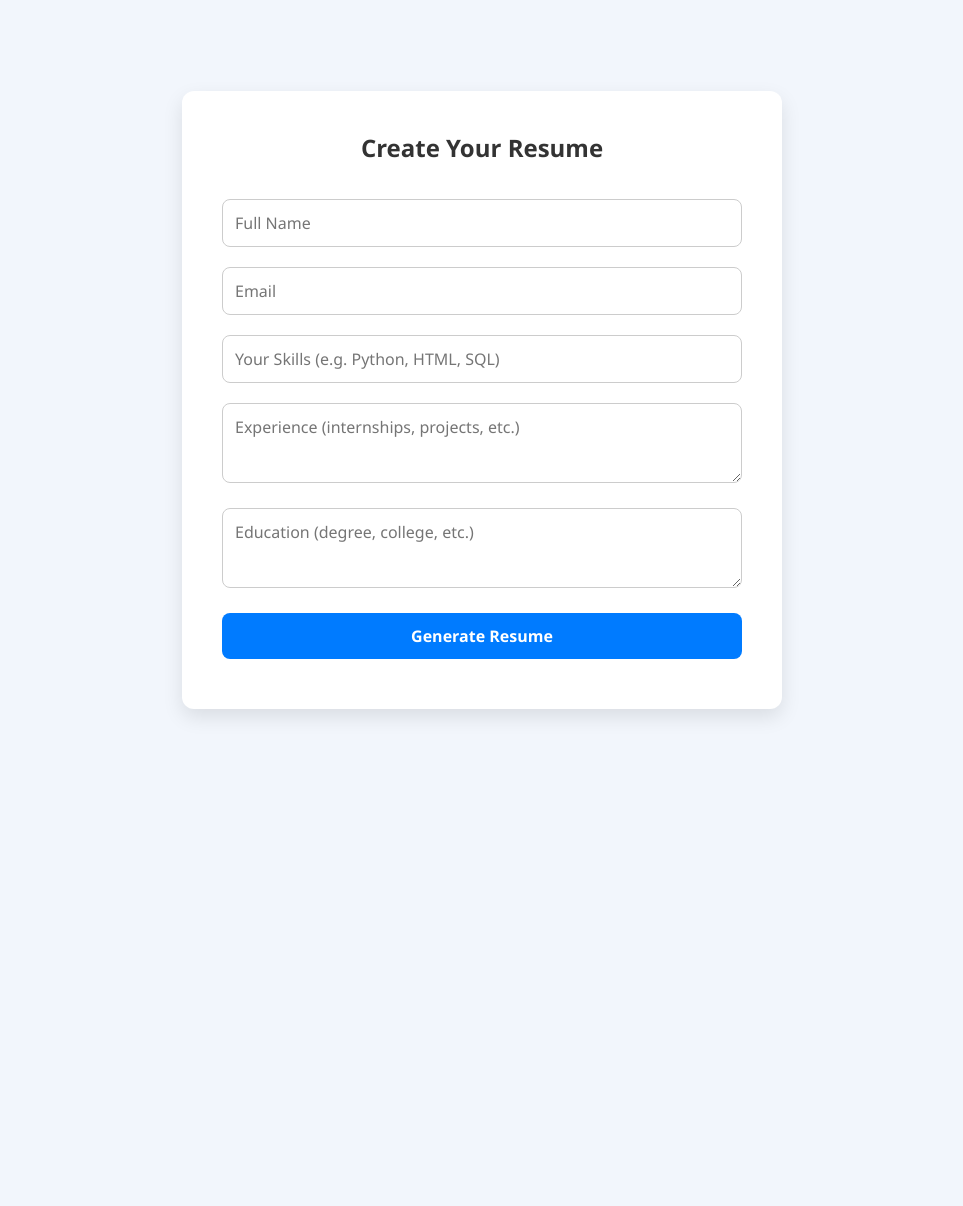
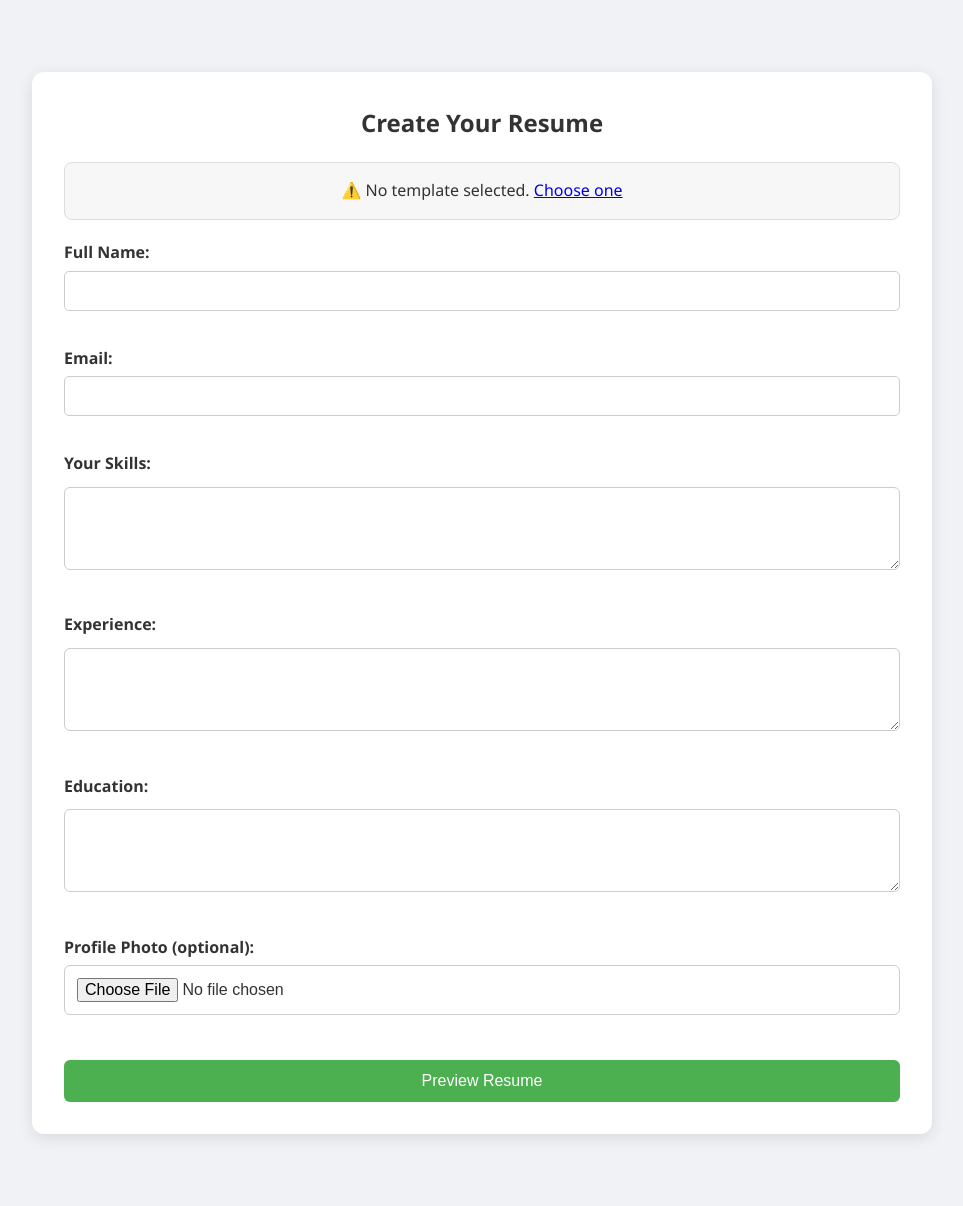
Before and after one commit to mallika8080/resume-builder, a Flask app: page /create/1 in a window 1280 px wide. Shown: the whole page, without its empty margins (158-1121 px from the left). Before the commit the page ends 717 px from the top, so only its background shows below. Run offline with Flask 3, Linux system fonts and the light colour scheme.

Commit message:
Updated style or code

```diff
--- a/app.py
+++ b/app.py
@@ -66,6 +66,25 @@ def select_template():
         {"name": "Confetti", "image": "https://via.placeholder.com/250x320?text=Confetti", "slug": "confetti"},
     ]
     return render_template("select_template.html", templates=templates)
+
+@app.route('/choose-template')
+def choose_template():
+    templates = [
+        {
+            "name": "Classic",
+            "image": "https://i.imgur.com/JP52fdG.png"
+        },
+        {
+            "name": "Modern",
+            "image": "https://i.imgur.com/k7J9FZP.png"
+        },
+        {
+            "name": "Creative",
+            "image": "https://i.imgur.com/MKxQ7tU.png"
+        }
+    ]
+    return render_template('select_template.html', templates=templates)
+
 
 @app.route('/select-template/<template_name>')
 def use_template(template_name):
--- a/static/style.css
+++ b/static/style.css
@@ -1,32 +1,134 @@
-body {
-  font-family: Arial, sans-serif;
-  margin: 40px;
-  background-color: #f9f9f9;
+/* General Reset */
+* {
+  margin: 0;
+  padding: 0;
+  box-sizing: border-box;
 }
 
-h2 {
+/* Body Styling */
+body {
+  font-family: 'Segoe UI', Tahoma, Geneva, Verdana, sans-serif;
+  background-color: #f0f2f5;
   color: #333;
+  line-height: 1.6;
 }
 
-form {
-  background-color: white;
-  padding: 20px;
-  border-radius: 12px;
-  box-shadow: 0 0 10px rgba(0,0,0,0.1);
-  width: 400px;
+/* Navbar */
+nav {
+  background-color: #0d6efd;
+  padding: 1rem 2rem;
+  display: flex;
+  justify-content: space-between;
+  align-items: center;
 }
 
-input, textarea, button {
-  width: 100%;
-  padding: 10px;
-  margin-bottom: 15px;
-  border: 1px solid #ccc;
-  border-radius: 8px;
+nav .brand {
+  color: white;
+  font-weight: bold;
+  font-size: 20px;
+  text-decoration: none;
 }
 
-button {
-  background-color: #4CAF50;
+nav .nav-links a {
   color: white;
-  font-weight: bold;
+  text-decoration: none;
+  margin-left: 20px;
+  font-weight: 500;
+}
+
+nav .nav-links a:hover {
+  text-decoration: underline;
+}
+
+/* Container */
+.container {
+  max-width: 900px;
+  margin: 2rem auto;
+  padding: 2rem;
+  background: white;
+  border-radius: 12px;
+  box-shadow: 0 4px 16px rgba(0, 0, 0, 0.1);
+}
+
+/* Forms */
+form input, form textarea, form select {
+  width: 100%;
+  padding: 12px;
+  margin: 10px 0 20px;
+  border: 1px solid #ccc;
+  border-radius: 6px;
+  font-size: 16px;
+}
+
+form button {
+  background-color: #0d6efd;
+  color: white;
+  border: none;
+  padding: 12px 20px;
+  font-size: 16px;
+  border-radius: 6px;
   cursor: pointer;
+  transition: background 0.3s ease;
 }
+
+form button:hover {
+  background-color: #0b5ed7;
+}
+
+/* Resume Preview Styles */
+.resume-preview {
+  border: 1px solid #ccc;
+  padding: 20px;
+  margin-top: 2rem;
+  background-color: #fff;
+  border-radius: 10px;
+}
+
+/* Template Selection Cards */
+.templates-grid {
+  display: grid;
+  grid-template-columns: repeat(auto-fit, minmax(220px, 1fr));
+  gap: 1.5rem;
+}
+
+.template-card {
+  border: 1px solid #ddd;
+  border-radius: 8px;
+  overflow: hidden;
+  background: white;
+  box-shadow: 0 2px 6px rgba(0,0,0,0.1);
+  transition: transform 0.2s ease;
+}
+
+.template-card:hover {
+  transform: scale(1.03);
+}
+
+.template-card img {
+  width: 100%;
+  height: auto;
+  display: block;
+}
+
+.template-card .info {
+  padding: 1rem;
+  text-align: center;
+}
+
+.template-card .info button {
+  background-color: #198754;
+  margin-top: 10px;
+}
+
+.template-card .info button:hover {
+  background-color: #157347;
+}
+
+/* Footer */
+footer {
+  text-align: center;
+  padding: 1rem;
+  color: #888;
+  font-size: 14px;
+  margin-top: 2rem;
+}
--- a/templates/admin.html
+++ b/templates/admin.html
@@ -76,6 +76,8 @@
       }
     }
   </style>
+  <link rel="stylesheet" href="{{ url_for('static', filename='style.css') }}">
+
 </head>
 <body>
   <header>
--- a/templates/admin_login.html
+++ b/templates/admin_login.html
@@ -63,6 +63,8 @@
       margin-top: 10px;
     }
   </style>
+  <link rel="stylesheet" href="{{ url_for('static', filename='style.css') }}">
+
 </head>
 <body>
   <div class="admin-login-container">
--- a/templates/create_resume.html
+++ b/templates/create_resume.html
@@ -1,71 +1,117 @@
 <!DOCTYPE html>
 <html lang="en">
 <head>
-  <meta charset="UTF-8" />
-  <meta name="viewport" content="width=device-width, initial-scale=1.0" />
+  <meta charset="UTF-8">
   <title>Create Resume | AI Resume Builder</title>
+
   <style>
-    * {
-      box-sizing: border-box;
-      margin: 0;
-      padding: 0;
+    body {
       font-family: 'Segoe UI', sans-serif;
+      background-color: #f0f2f5;
+      padding: 40px;
+      color: #333;
     }
-    body {
-      background: #f2f6fc;
-      display: flex;
-      justify-content: center;
-      align-items: center;
-      min-height: 100vh;
+
+    .container {
+      max-width: 600px;
+      margin: auto;
+      background: white;
+      padding: 30px;
+      border-radius: 10px;
+      box-shadow: 0 0 12px rgba(0,0,0,0.1);
     }
-    .container {
-      background: #fff;
-      padding: 40px;
-      border-radius: 12px;
-      box-shadow: 0 8px 20px rgba(0,0,0,0.1);
-      width: 100%;
-      max-width: 600px;
-    }
+
     h2 {
       text-align: center;
-      color: #333;
-      margin-bottom: 25px;
+      margin-bottom: 20px;
     }
-    form input, form textarea, form button {
+
+    label {
+      display: block;
+      margin-top: 15px;
+      font-weight: bold;
+    }
+
+    input[type="text"],
+    input[type="email"],
+    textarea {
+      width: 100%;
+      padding: 10px;
+      margin-top: 5px;
+      border: 1px solid #ccc;
+      border-radius: 5px;
+      resize: vertical;
+    }
+
+    input[type="file"] {
+      margin-top: 5px;
+    }
+
+    .selected-template {
+      text-align: center;
+      margin-bottom: 20px;
+      background: #f7f7f7;
+      padding: 15px;
+      border-radius: 8px;
+      border: 1px solid #ddd;
+    }
+
+    .submit-btn {
       width: 100%;
       padding: 12px;
-      margin: 10px 0;
-      border-radius: 8px;
-      border: 1px solid #ccc;
+      background-color: #4CAF50;
+      border: none;
+      color: white;
       font-size: 16px;
+      border-radius: 6px;
+      margin-top: 25px;
+      cursor: pointer;
     }
-    form textarea {
-      resize: vertical;
-      min-height: 80px;
-    }
-    form button {
-      background-color: #007bff;
-      color: white;
-      font-weight: bold;
-      border: none;
-      transition: background-color 0.3s ease;
-    }
-    form button:hover {
-      background-color: #0056b3;
+
+    .submit-btn:hover {
+      background-color: #45a049;
     }
   </style>
+  <link rel="stylesheet" href="{{ url_for('static', filename='style.css') }}">
+
 </head>
 <body>
+
   <div class="container">
     <h2>Create Your Resume</h2>
+
+    {% if session.selected_template %}
+      <div class="selected-template">
+        ✅ You selected: <strong>{{ session.selected_template | title }} Template</strong>
+      </div>
+    {% else %}
+      <div class="selected-template">
+        ⚠️ No template selected. <a href="/choose-template">Choose one</a>
+      </div>
+    {% endif %}
+
     <form method="POST" enctype="multipart/form-data">
-      <input type="text" name="name" placeholder="Full Name" required />
-      <input type="email" name="email" placeholder="Email" required />
-      <input type="text" name="skills" placeholder="Your Skills (e.g. Python, HTML, SQL)" required />
-      <textarea name="experience" placeholder="Experience (internships, projects, etc.)" required></textarea>
-      <textarea name="education" placeholder="Education (degree, college, etc.)" required></textarea>
-      <button type="submit">Generate Resume</button>
+      <label for="name">Full Name:</label>
+      <input type="text" name="name" required>
+
+      <label for="email">Email:</label>
+      <input type="email" name="email" required>
+
+      <label for="skills">Your Skills:</label>
+      <textarea name="skills" rows="3" required></textarea>
+
+      <label for="experience">Experience:</label>
+      <textarea name="experience" rows="3" required></textarea>
+
+      <label for="education">Education:</label>
+      <textarea name="education" rows="3" required></textarea>
+
+      <label for="photo">Profile Photo (optional):</label>
+      <input type="file" name="photo" accept="image/*">
+
+      <button type="submit" class="submit-btn">Preview Resume</button>
     </form>
   </div>
+
 </body>
 </html>
--- a/templates/dashboard.html
+++ b/templates/dashboard.html
@@ -5,6 +5,8 @@
   <meta name="viewport" content="width=device-width, initial-scale=1.0">
   <title>Dashboard | AI Resume Builder</title>
   <link href="https://fonts.googleapis.com/css2?family=Inter:wght@400;600&display=swap" rel="stylesheet">
+  <link rel="stylesheet" href="{{ url_for('static', filename='style.css') }}">
+
   <style>
     body {
       font-family: 'Inter', sans-serif;
--- a/templates/edit_resume.html
+++ b/templates/edit_resume.html
@@ -47,6 +47,8 @@
       background-color: #0056b3;
     }
   </style>
+  <link rel="stylesheet" href="{{ url_for('static', filename='style.css') }}">
+
 </head>
 <body>
 
--- a/templates/index.html
+++ b/templates/index.html
@@ -3,6 +3,7 @@
 <head>
   <meta charset="UTF-8">
   <title>AI Resume Builder</title>
+
   <meta name="viewport" content="width=device-width, initial-scale=1">
   <style>
     :root {
@@ -108,6 +109,8 @@
       }
     }
   </style>
+  <link rel="stylesheet" href="{{ url_for('static', filename='style.css') }}">
+
 </head>
 <body>
 
--- a/templates/login.html
+++ b/templates/login.html
@@ -4,6 +4,8 @@
   <meta charset="UTF-8">
   <title>Login | AI Resume Builder</title>
   <meta name="viewport" content="width=device-width, initial-scale=1.0">
+  <link rel="stylesheet" href="{{ url_for('static', filename='style.css') }}">
+
   <link href="https://fonts.googleapis.com/css2?family=Inter:wght@400;600&display=swap" rel="stylesheet">
   <style>
     * {
--- a/templates/optimize.html
+++ b/templates/optimize.html
@@ -48,6 +48,8 @@
       background: #45a049;
     }
   </style>
+  <link rel="stylesheet" href="{{ url_for('static', filename='style.css') }}">
+
 </head>
 <body>
 
--- a/templates/optimize_result.html
+++ b/templates/optimize_result.html
@@ -48,6 +48,8 @@
       text-decoration: underline;
     }
   </style>
+  <link rel="stylesheet" href="{{ url_for('static', filename='style.css') }}">
+
 </head>
 <body>
 
--- a/templates/pdf_template.html
+++ b/templates/pdf_template.html
@@ -53,6 +53,8 @@
     }
 
   </style>
+  <link rel="stylesheet" href="{{ url_for('static', filename='style.css') }}">
+
 </head>
 <body>
 
--- a/templates/preview.html
+++ b/templates/preview.html
@@ -77,6 +77,8 @@
       }
     }
   </style>
+  <link rel="stylesheet" href="{{ url_for('static', filename='style.css') }}">
+
 </head>
 <body>
 <div class="container">
--- a/templates/resumes.html
+++ b/templates/resumes.html
@@ -52,6 +52,8 @@
       background-color: #dc3545;
     }
   </style>
+  <link rel="stylesheet" href="{{ url_for('static', filename='style.css') }}">
+
 </head>
 <body>
 
--- a/templates/signup.html
+++ b/templates/signup.html
@@ -4,6 +4,8 @@
   <meta charset="UTF-8">
   <meta name="viewport" content="width=device-width, initial-scale=1.0">
   <title>Sign Up | AI Resume Builder</title>
+  <link rel="stylesheet" href="{{ url_for('static', filename='style.css') }}">
+
   <style>
     body {
       margin: 0;
```
Also changed, not shown: render.yaml (+7 -0 lines), requirements.txt (+3 -58 lines), templates/select_template.html (+29 -42 lines).
